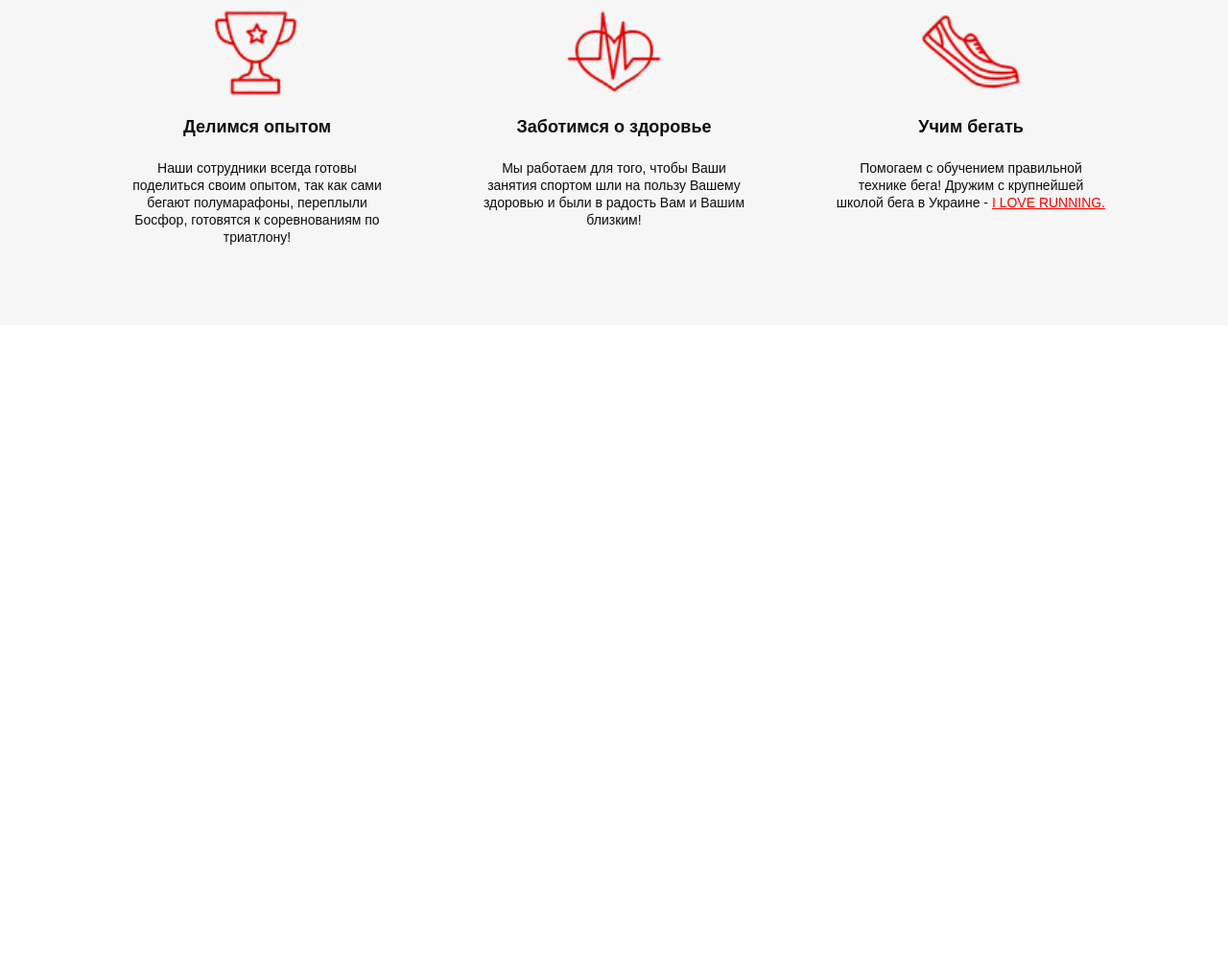
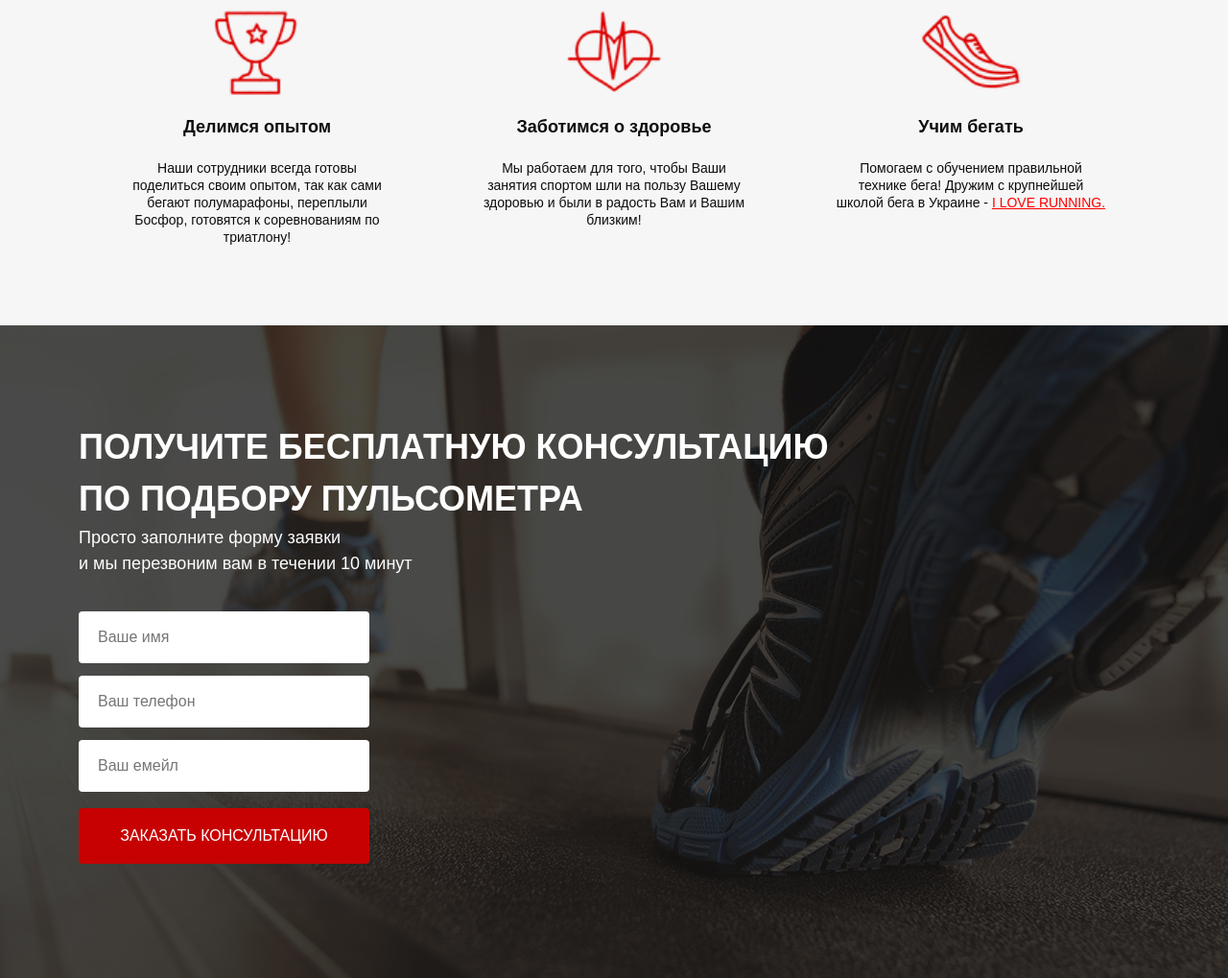
Before and after one commit to DmitryMoskalenko12/Pulsometr, a plain HTML site: page src/index.html in a window 1280 px wide. Shown: the part 831-1850 px from the top of the page at 96% size. Before the commit the page ends 1170 px from the top, so only its background shows below. Drawn offline with Linux system fonts and the light colour scheme.

Commit message:
add section form

```diff
--- a/src/index.html
+++ b/src/index.html
@@ -93,5 +93,21 @@
       </div>
     </div>
   </section>
+
+
+  <section class="form">
+    <div class="container">
+      <div class="form__title1">Получите бесплатную консультацию <br> по подбору пульсометра </div>
+      <div class="form__title2">Просто заполните форму заявки <br> и мы перезвоним вам в течении 10 минут</div>
+
+      <form action="" class="form__main">
+        <input type="text" name="name" required placeholder="Ваше имя" class="form__input1">
+        <input type="number" name="tel" required placeholder="Ваш телефон" class="form__input1">
+        <input type="email" name="email" required placeholder="Ваш емейл" class="form__input1">
+        <button class="form__buttonform">Заказать консультацию</button>
+      </form>
+
+    </div>
+  </section>
 </body>
 </html>
--- /dev/null
+++ b/src/sass/_sectionform.sass
@@ -0,0 +1,40 @@
+.form
+  min-height: 680px
+  padding-top: 100px
+  padding-bottom: 108px
+  background: url(../img/bg2.png) center center/cover no-repeat
+  &__title1
+    font-weight: 700
+    font-size: 36px
+    text-transform: uppercase
+    color: #FFFFFF
+  &__title2
+    font-weight: 500
+    font-size: 18px
+    color: #FFFFFF
+  &__main
+    display: flex
+    flex-direction: column
+    width: 303px
+    margin-top: 36px
+  &__input1
+    width: 303px
+    height: 54px
+    margin-bottom: 13px
+    padding-left: 20px
+    border-radius: 4px
+    outline: none
+    border: none
+  &__buttonform
+    width: 303px
+    height: 58px
+    background: $main-variable
+    font-weight: 500
+    font-size: 16px
+    text-align: center
+    text-transform: uppercase
+    color: #FFFFFF
+    border: none
+    outline: none
+    border-radius: 4px
+    margin-top: 4px
--- a/src/sass/_variables.sass
+++ b/src/sass/_variables.sass
@@ -1 +1 @@
-$main-variable: red
+$main-variable: #C70101
--- a/src/sass/style.sass
+++ b/src/sass/style.sass
@@ -5,3 +5,4 @@
 @import 'variables'
 @import 'sectionrun'
 @import 'secondsection'
+@import 'sectionform'
```
Also changed, not shown: src/css/style.min.css, src/img/bg2.png (added), 1 other file.
